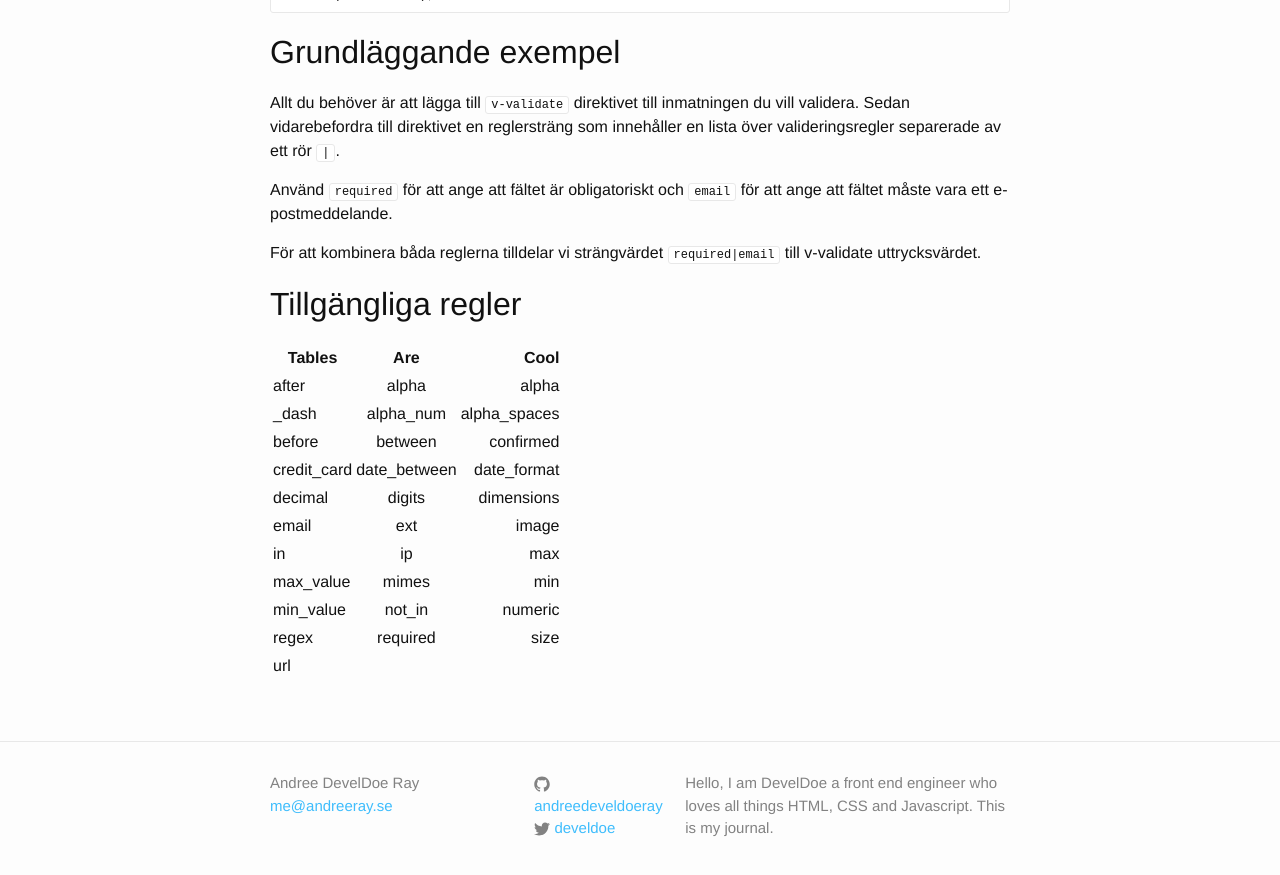
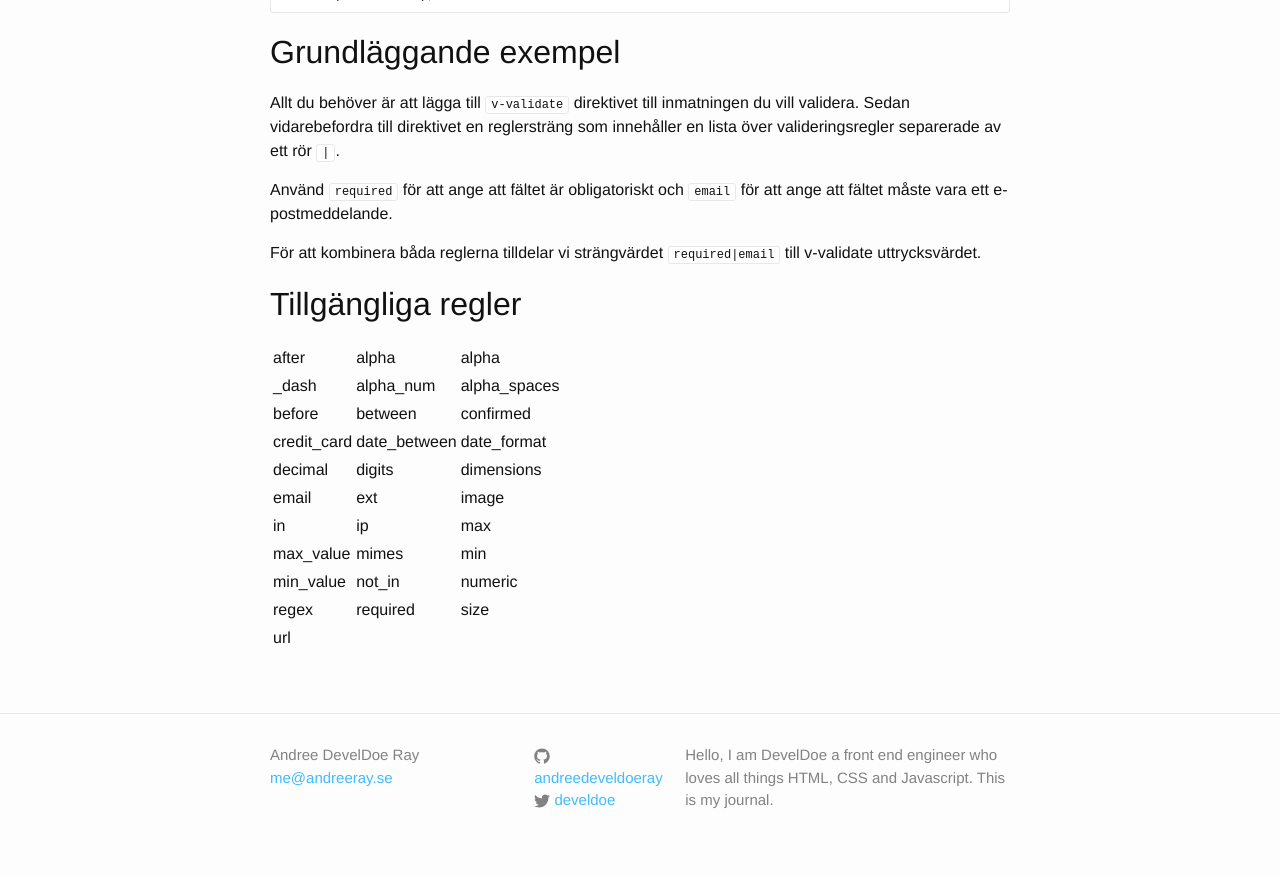
Before and after one commit to develdoe/develdoe.github.io, a Jekyll site: the page built from _posts/2018-02-26-veevalidate.md, in a window 1280 px wide and 900 px high, scrolled down 1198 px. Shown: the top 875 px of the window. Built offline with Jekyll 4.4.1, drawn with Linux system fonts in a browser that asks for light colours.

Commit message:
Create 2018-02-26-veevalidate.md

```diff
--- a/_posts/2018-02-26-veevalidate.md
+++ b/_posts/2018-02-26-veevalidate.md
@@ -65,7 +65,6 @@ För att kombinera båda reglerna tilldelar vi strängvärdet `required|email` t
 
 ## Tillgängliga regler
 
-| Tables        | Are           | Cool  |
 | ------------- |:-------------:| -----:|
 |after|alpha|alpha|
 |_dash|alpha_num|alpha_spaces|
```
